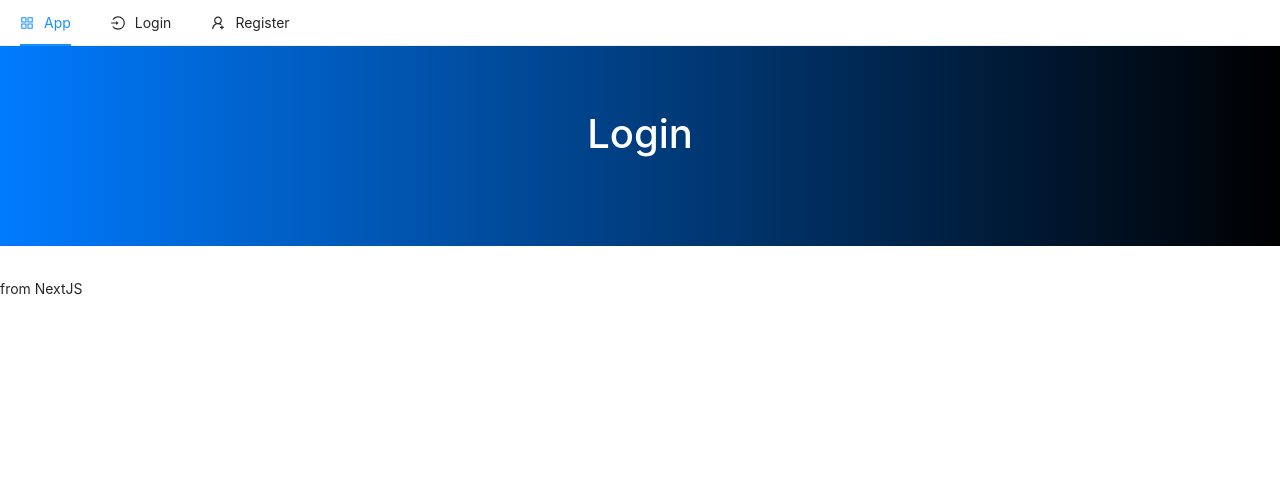
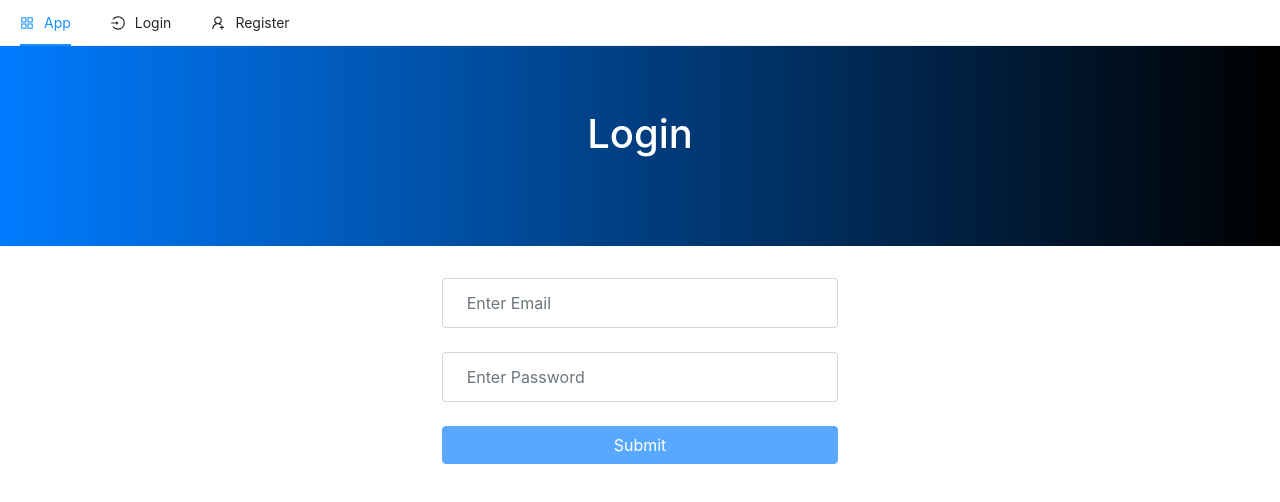
Before and after one commit to teten-nugraha/idemy, a Next.js app: page /login in a window 1280 px wide. Shown: the top 502 px of the page. Built offline with nearby package versions, Linux system fonts and the light colour scheme.

Commit message:
feat: add login page

```diff
--- a/pages/login.js
+++ b/pages/login.js
@@ -1,10 +1,65 @@
+import { useState } from "react";
+import axios from "axios";
+import { toast } from "react-toastify";
+import { SyncOutlined } from '@ant-design/icons';
+
 const Login = () => {
-  return (
-    <>
-      <h1 className="jumbotron text-center bg-primary square">Login</h1>
-      <p>from NextJS</p>
-    </>
-  );
+
+    const [email, setEmail] = useState("");
+    const [password, setPassword] = useState("");
+    const [loading, setLoading] = useState(false);
+
+    const handleSubmit = async (e) => {
+        e.preventDefault();
+
+        try{
+            setLoading(true);
+            const { data } = await axios.post(`/api/login`, {
+                email,
+                password
+            });
+
+            toast.success("Login Successfull. Please Login ...");
+            setLoading(false);
+
+            setEmail('');
+            setPassword('');
+        }catch (err) {
+            toast.error(err.response.data);
+            setLoading(false);
+        }
+
+    }
+
+    return (
+        <>
+            <h1 className="jumbotron text-center bg-primary square">Login</h1>
+            <div className="container col-md-4 offset-md-4 pb-5">
+                <form onSubmit={handleSubmit}>
+                    <input type="text"
+                           className="form-control mb-4 p-4"
+                           value={email}
+                           placeholder="Enter Email"
+                           required
+                           onChange={(e) => setEmail(e.target.value)} />
+                    <input type="password"
+                           className="form-control mb-4 p-4"
+                           value={password}
+                           placeholder="Enter Password"
+                           required
+                           onChange={(e) => setPassword(e.target.value)} />
+
+                    <button
+                        type="submit"
+                        className="btn btn-block btn-primary"
+                        disabled={!email || !password || loading}
+                    >
+                        { loading ? <SyncOutlined spin /> : "Submit"}
+                    </button>
+                </form>
+            </div>
+        </>
+    );
 };
 
 export default Login;
```
